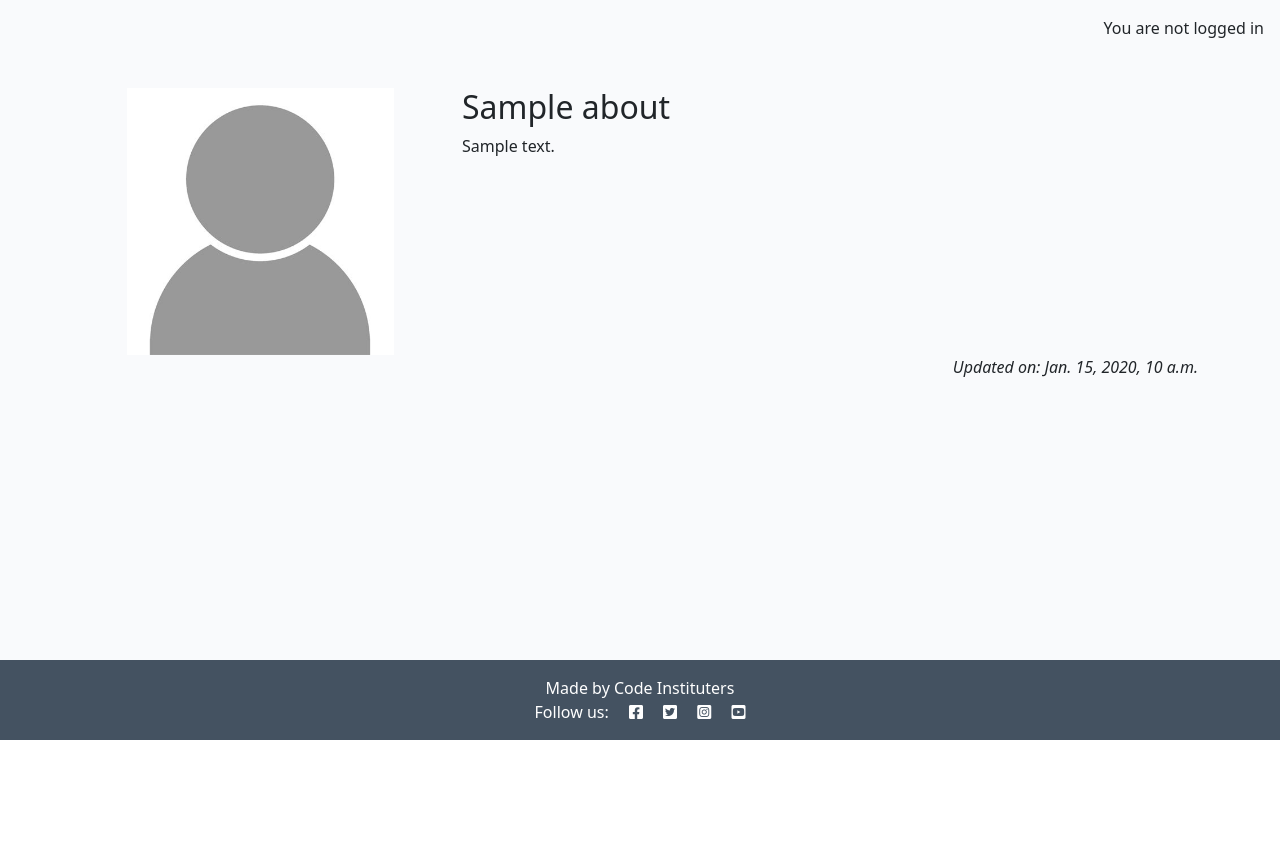
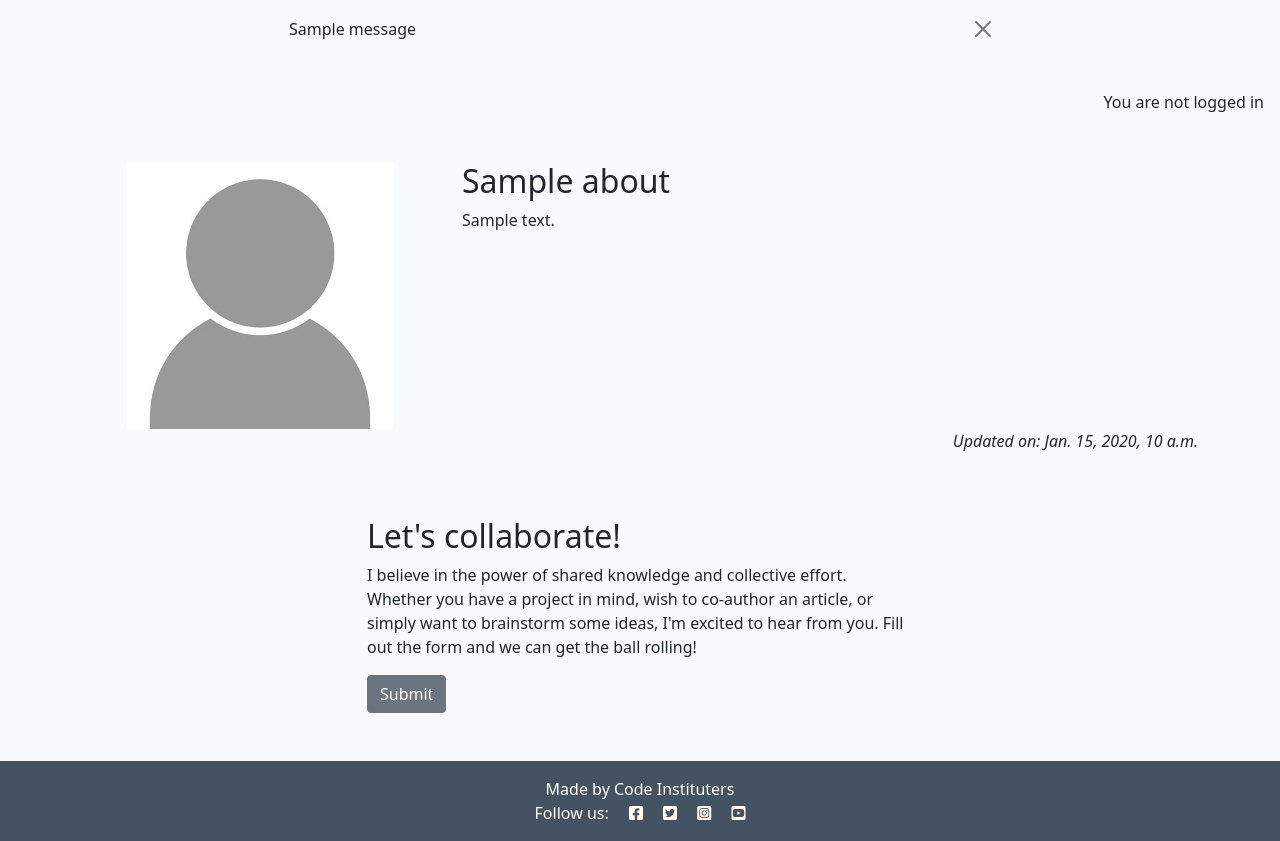
Before and after one commit to Zalakshah786/django_blog, a Django app: template about/templates/about/about.html in a window 1280 px wide. Shown: the part 60-901 px from the top of the page. Before the commit the page ends 800 px from the top, so only its background shows below. Run offline with Django 4.2, Linux system fonts and the light colour scheme; the template is opened without the code that fills it: values that come from a table or form of the project are taken from there, others are empty; tables that the repository leaves empty hold one stand-in row (values such as "Sample post"); one stand-in notice (Sample message) is shown; parts of the project's set-up code (start-up, migrations or seed data) failed here and were passed over; some libraries are stand-ins or nearby versions.

Commit message:
last form things add

```diff
--- a/about/models.py
+++ b/about/models.py
@@ -1,4 +1,7 @@
+
 from django.db import models
+
+# Create your models here.
 
 
 class About(models.Model):
@@ -8,3 +11,13 @@
 
     def __str__(self):
         return self.title
+
+
+class CollaborateRequest(models.Model):
+    name = models.CharField(max_length=200)
+    email = models.EmailField()
+    message = models.TextField()
+    read = models.BooleanField(default=False)
+
+    def __str__(self):
+        return f"Collaboration request from {self.name}"
--- a/about/templates/about/about.html
+++ b/about/templates/about/about.html
@@ -1,23 +1,42 @@
+{% extends 'base.html' %}
+{% load static %}
+{% load crispy_forms_tags %}
 
-{% extends 'base.html' %}
 {% block content %}
-{% load static %}
 <div class="container mt-5">
     <div class="row">
-        <div class="col-4 text-center">
+        <div class="col-12 col-md-4 text-center">
             <img src="{% static 'images/nobody.jpg' %}" width="75%">
         </div>
-        <div class="col-8">
+        <div class="col-12 col-md-8">
             <h2>{{ about.title }}</h2>
             {{ about.content | safe }}
         </div>
     </div>
     <div class="row">
         <div class="col text-right">
-          <!-- Updated on field goes in here -->
+            <!-- Updated on field goes in here -->
 
-          <p class="text-end"><em>Updated on: {{ about.updated_on }}</em></p>
+            <p class="text-end"><em>Updated on: {{ about.updated_on }}</em></p>
         </div>
-      </div>
+    </div>
+    <div class="row justify-content-center">
+        <div class="col-12 col-md-6 my-5">
+            <h2>Let's collaborate!</h2>
+            <p>I believe in the power of shared knowledge and collective effort.
+                Whether you have a project in mind, wish to co-author
+                an article, or simply want to brainstorm some ideas,
+                I'm excited to hear from you. Fill out the form
+                and we can get the ball rolling!</p>
+
+            <!-- add your form here. Your submit button should
+                                have the classes of btn, btn-secondary -->
+            <form method="post">
+                {{ collaborate_form | crispy }}
+                {% csrf_token %}
+                <button class="btn btn-secondary" type="submit">Submit</button>
+            </form>
+        </div>
+    </div>
 </div>
 {% endblock content %}
--- a/blog/forms.py
+++ b/blog/forms.py
@@ -1,8 +1,17 @@
-from .models import Comment
+from ..blog.models import Comment
+
+from ..blog.models import CollaborateRequest
 from django import forms
+
+
 
 
 class CommentForm(forms.ModelForm):
     class Meta:
         model = Comment
         fields = ('body',)
+
+class CollaborateForm(forms.ModelForm):
+    class Meta:
+        model = CollaborateRequest
+        fields = ('name', 'email', 'message')
--- a/blog/templates/blog/post_detail.html
+++ b/blog/templates/blog/post_detail.html
@@ -65,6 +65,9 @@
                         This comment is awaiting approval
                     </p>
                     {% endif %}
+                    {% if user.is_authenticated and comment.author == user %}
+                    <button class="btn btn-edit" comment_id="{{ comment.id }}">Edit</button>
+                    {% endif %}
                 </div>
                 <!-- Our for loop ends here -->
                 {% endfor %}
@@ -91,3 +94,6 @@
 
 
 {% endblock content %}
+{% block extras %}
+<script src="{% static 'js/comments.js' %}"></script>
+{% endblock %}
--- a/blog/urls.py
+++ b/blog/urls.py
@@ -16,4 +16,6 @@
 urlpatterns = [
     path('', views.EventsList.as_view(), name='home'),
     path('<slug:slug>/', views.post_detail, name="post_detail"),
+     path('<slug:slug>/edit_comment/<int:comment_id>',
+         views.comment_edit, name='comment_edit'),
 ]
--- a/static/js/script.js
+++ /dev/null
@@ -1 +0,0 @@
-console.log("Life, The Universe and Everything!");
--- a/templates/base.html
+++ b/templates/base.html
@@ -73,6 +73,20 @@
             </div>
         </div>
     </nav>
+    <!-- displaying Django messages -->
+    <div class="container">
+        <div class="row">
+            <div class="col-md-8 offset-md-2">
+                {% for message in messages %}
+                <div class="alert {{ message.tags }} alert-dismissible
+          fade show" id="msg" role="alert">
+                    {{ message | safe }}
+                    <button type="button" class="btn-close" data-bs-dismiss="alert" aria-label="Close"></button>
+                </div>
+                {% endfor %}
+            </div>
+        </div>
+    </div>
 
     <main class="flex-shrink-0 main-bg">
         {% if user.is_authenticated %}
@@ -103,6 +117,8 @@
         integrity="sha384-gtEjrD/SeCtmISkJkNUaaKMoLD0//ElJ19smozuHV6z3Iehds+3Ulb9Bn9Plx0x4" crossorigin="anonymous">
         </script>
     <script src="{% static 'js/script.js' %}"></script>
+    {% block extras %}
+    {% endblock %}
 </body>
 
 </html>
```
Also changed, not shown: about/admin.py (+14 -2 lines), about/views.py (+13 -2 lines), blog/views.py (+8 -4 lines), static/js/comments.js (added, +24 -0 lines), about/migrations/0003_collaboraterequest.py (added).
